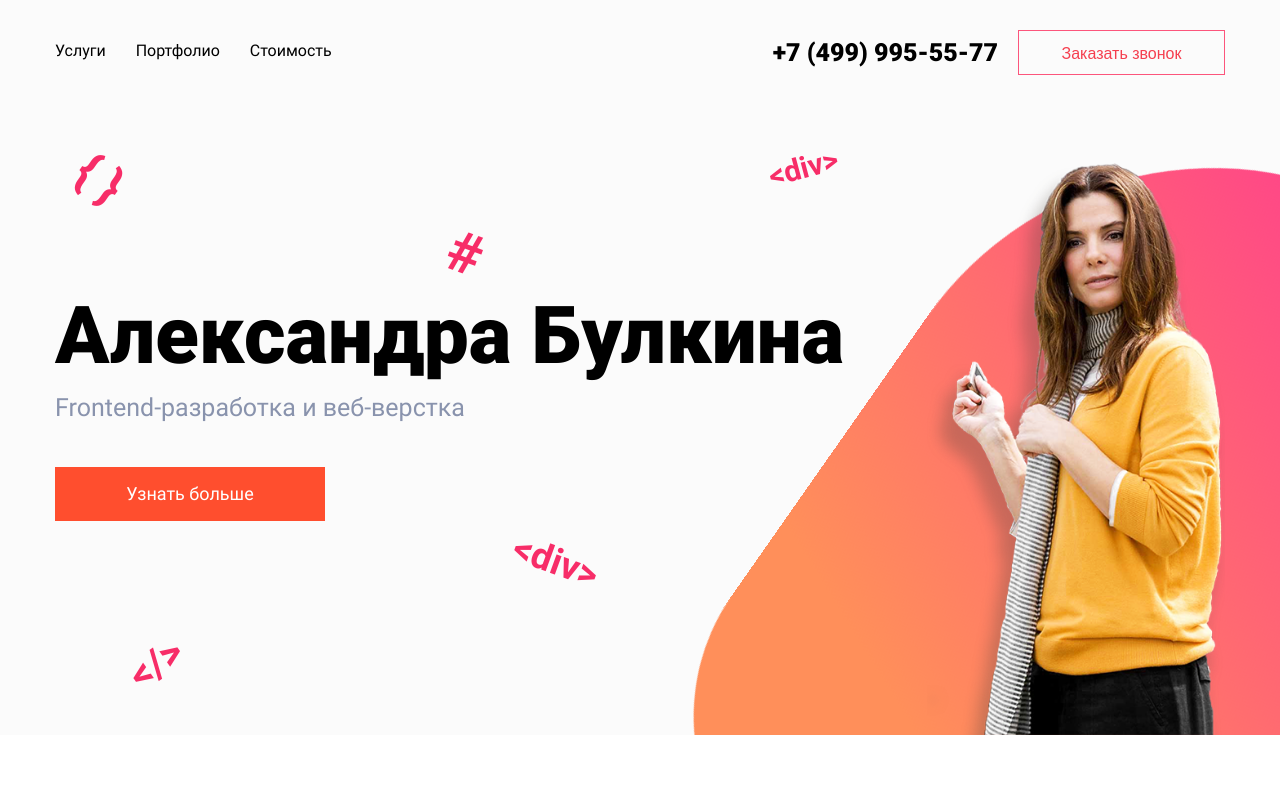
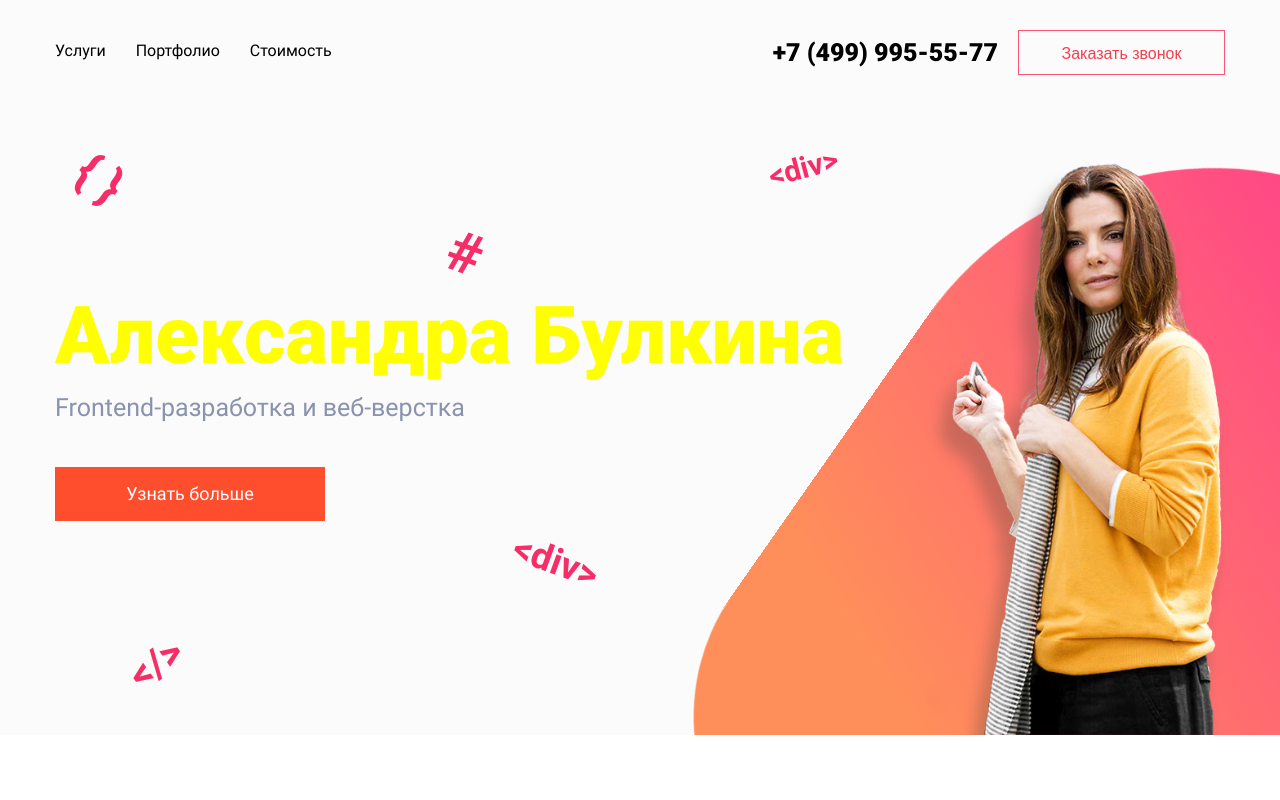
Before and after one commit to te-ta/sasha, a plain HTML site: page index.html in a window 1280 px wide. Shown: the top 800 px of the page. Drawn offline with nearby package versions, Linux system fonts and the light colour scheme; files whose address does not match are found by name.

Commit message:
yellow text

```diff
--- a/index.html
+++ b/index.html
@@ -61,7 +61,7 @@
 			<div class="first__tag first__slashtag slashtag"></div>
 			<div class="flex container first__container">
 				<div class="first__text">
-					<h1 class="first__title">Александра Булкина</h1>
+					<h1 class="first__title" style="color:yellow;">Александра Булкина</h1>
 					<h2 class="first__subtitle">Frontend-разработка и&nbsp;веб&#8209;верстка</h2>
 					<a href="#price" class="first__button button_red">Узнать больше</a>
 				</div>
```
Also changed, not shown: 1 other file.
